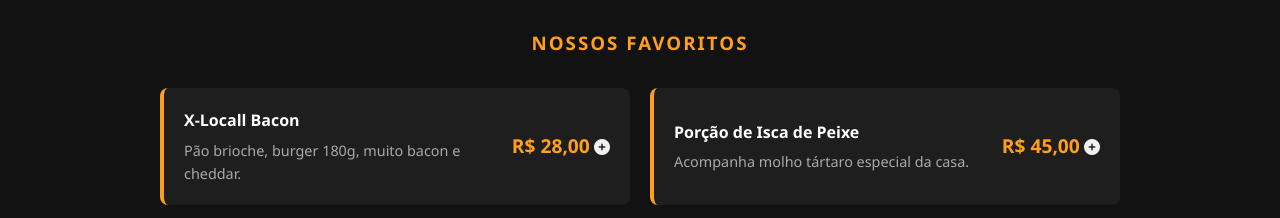
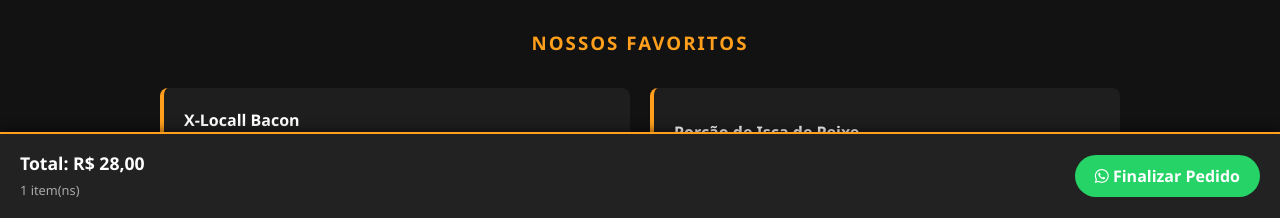
Before and after one commit to yuricorrea1997-code/locall-mart, a plain HTML site: page index.html in a window 1280 px wide. Both pictures are taken after a click on the element 395 px from the left and 728 px from the top of the page. Shown: the part 582-800 px from the top of the page. Drawn offline with Linux system fonts and the light colour scheme.

Commit message:
Update style.css

```diff
--- a/style.css
+++ b/style.css
@@ -211,3 +211,59 @@ footer p {
     text-decoration: none;
     margin: 0 10px;
 }
+
+/* Barra do Carrinho Flutuante */
+.carrinho-bar {
+    position: fixed;
+    bottom: 0;
+    left: 0;
+    width: 100%;
+    background-color: #222;
+    border-top: 2px solid var(--primary-color);
+    padding: 15px 20px;
+    display: none; /* Começa escondido */
+    justify-content: space-between;
+    align-items: center;
+    z-index: 999; /* Fica em cima de tudo */
+    box-shadow: 0 -2px 10px rgba(0,0,0,0.5);
+}
+
+.carrinho-info p {
+    font-weight: bold;
+    font-size: 1.1rem;
+    color: #fff;
+    margin: 0;
+}
+
+.carrinho-info span#itens-count {
+    font-size: 0.8rem;
+    color: #aaa;
+}
+
+.btn-finalizar {
+    background-color: #25D366; /* Verde Whatsapp */
+    color: #fff;
+    border: none;
+    padding: 10px 20px;
+    border-radius: 50px;
+    font-weight: bold;
+    font-size: 1rem;
+    cursor: pointer;
+}
+
+/* Ajuste visual para o botão de adicionar no card */
+.price-area {
+    display: flex;
+    align-items: center;
+    gap: 10px;
+}
+
+.add-btn {
+    color: #fff;
+    font-size: 1.2rem;
+    transition: color 0.2s;
+}
+
+.menu-item:hover .add-btn {
+    color: var(--primary-color);
+}
```
